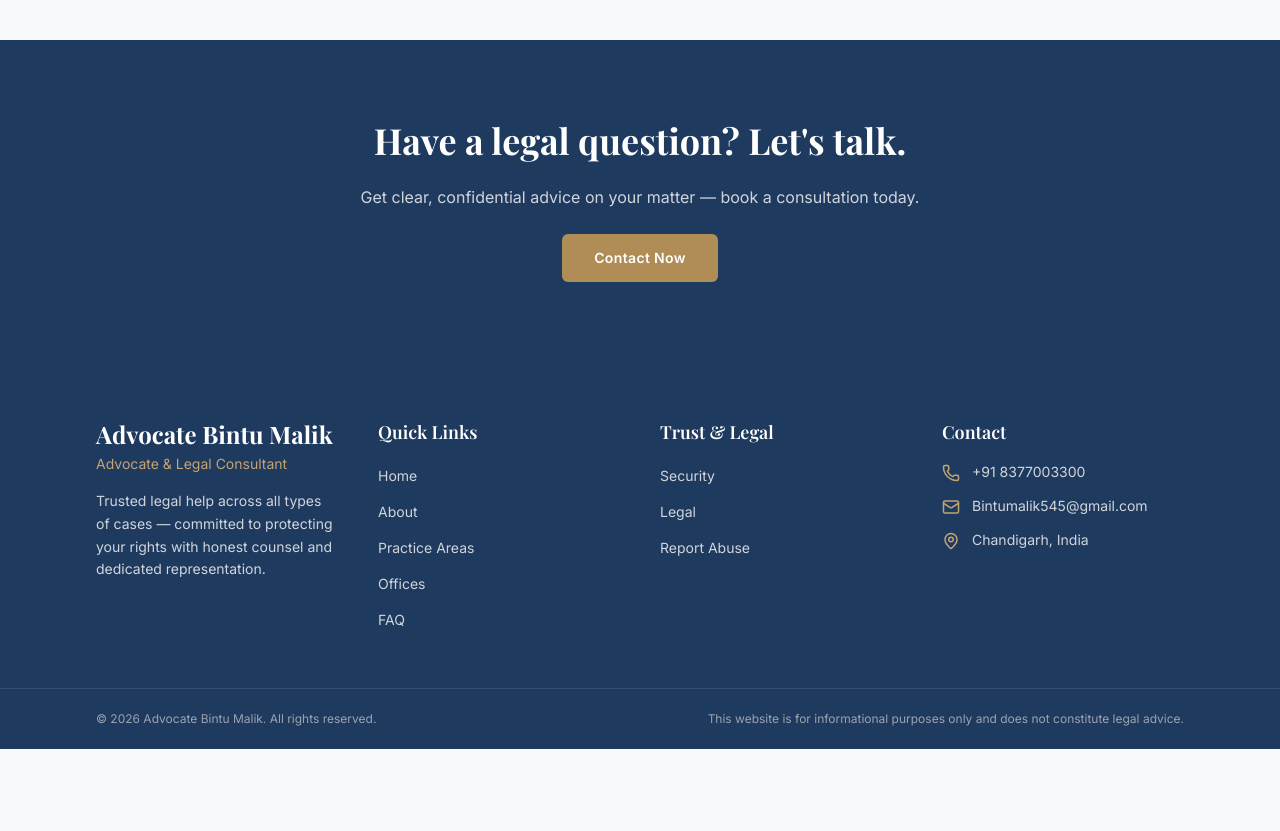
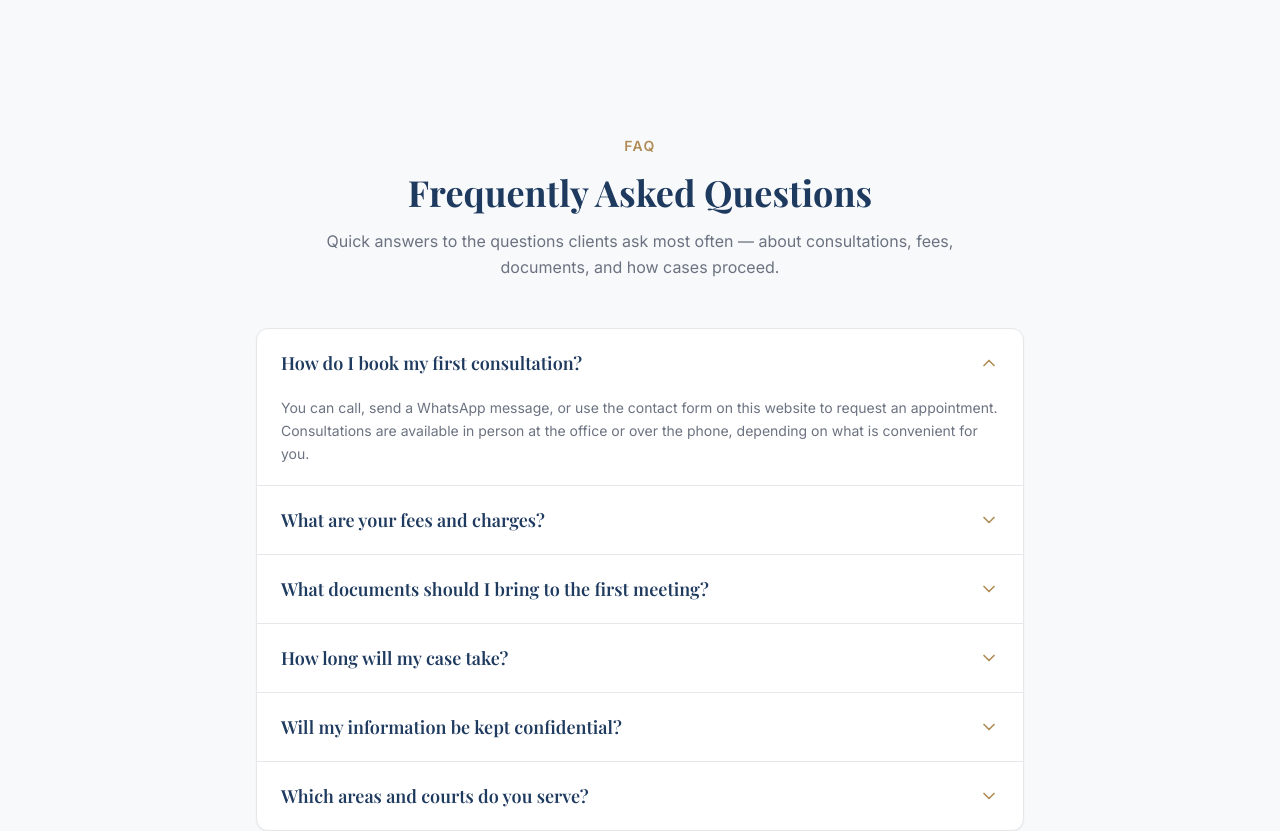
Before and after one commit to BintuMalik/advocateBintuMalik, a Next.js app: page / in a window 1280 px wide. Shown: the part 3360-4191 px from the top of the page. Before the commit the page ends 4109 px from the top, so only its background shows below. Built offline with nearby package versions, Linux system fonts and the light colour scheme; a web font is replaced by a local one.

Commit message:
Move FAQ to homepage below offices, remove from footer

```diff
--- a/app/page.js
+++ b/app/page.js
@@ -4,6 +4,7 @@ import AboutPreview from "@/components/sections/AboutPreview";
 import PracticeAreas from "@/components/sections/PracticeAreas";
 import WhyChooseUs from "@/components/sections/WhyChooseUs";
 import OfficesPreview from "@/components/sections/OfficesPreview";
+import FaqSection from "@/components/sections/FaqSection";
 import CTA from "@/components/sections/CTA";
 
 export default function Home() {
@@ -15,6 +16,7 @@ export default function Home() {
       <PracticeAreas />
       <WhyChooseUs />
       <OfficesPreview />
+      <FaqSection />
       <CTA />
     </>
   );
--- a/components/Footer.js
+++ b/components/Footer.js
@@ -7,7 +7,6 @@ const quickLinks = [
   { href: "/about", label: "About" },
   { href: "/practice-areas", label: "Practice Areas" },
   { href: "/offices", label: "Offices" },
-  { href: "/faq", label: "FAQ" },
 ];
 
 const trustLinks = [
--- /dev/null
+++ b/components/sections/FaqSection.js
@@ -0,0 +1,27 @@
+import faq from "@/data/faq";
+import Accordion from "@/components/Accordion";
+
+export default function FaqSection() {
+  return (
+    <section className="section-padding bg-background">
+      <div className="container-custom">
+        <div className="mx-auto max-w-2xl text-center">
+          <p className="text-xs font-semibold uppercase tracking-widest text-accent sm:text-sm">
+            FAQ
+          </p>
+          <h2 className="mt-4 font-heading text-2xl font-bold text-primary sm:text-3xl md:text-4xl">
+            Frequently Asked Questions
+          </h2>
+          <p className="mt-4 text-muted">
+            Quick answers to the questions clients ask most often — about
+            consultations, fees, documents, and how cases proceed.
+          </p>
+        </div>
+
+        <div className="mx-auto mt-10 max-w-3xl sm:mt-12">
+          <Accordion items={faq} />
+        </div>
+      </div>
+    </section>
+  );
+}
```
